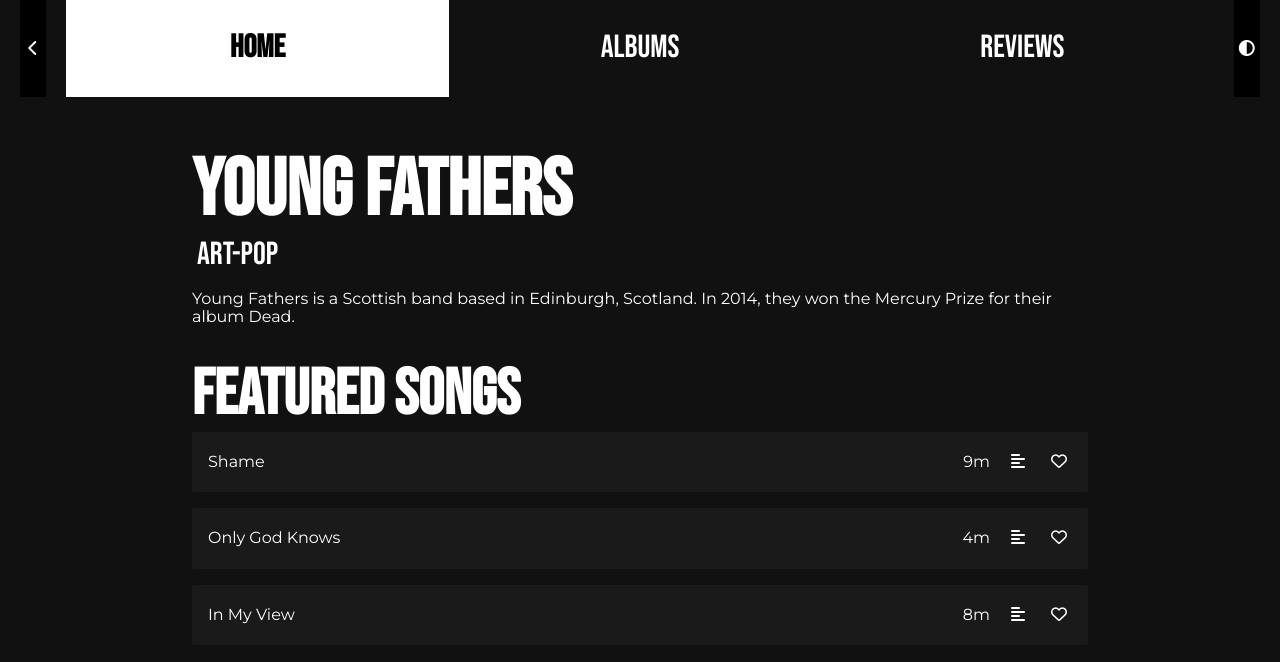
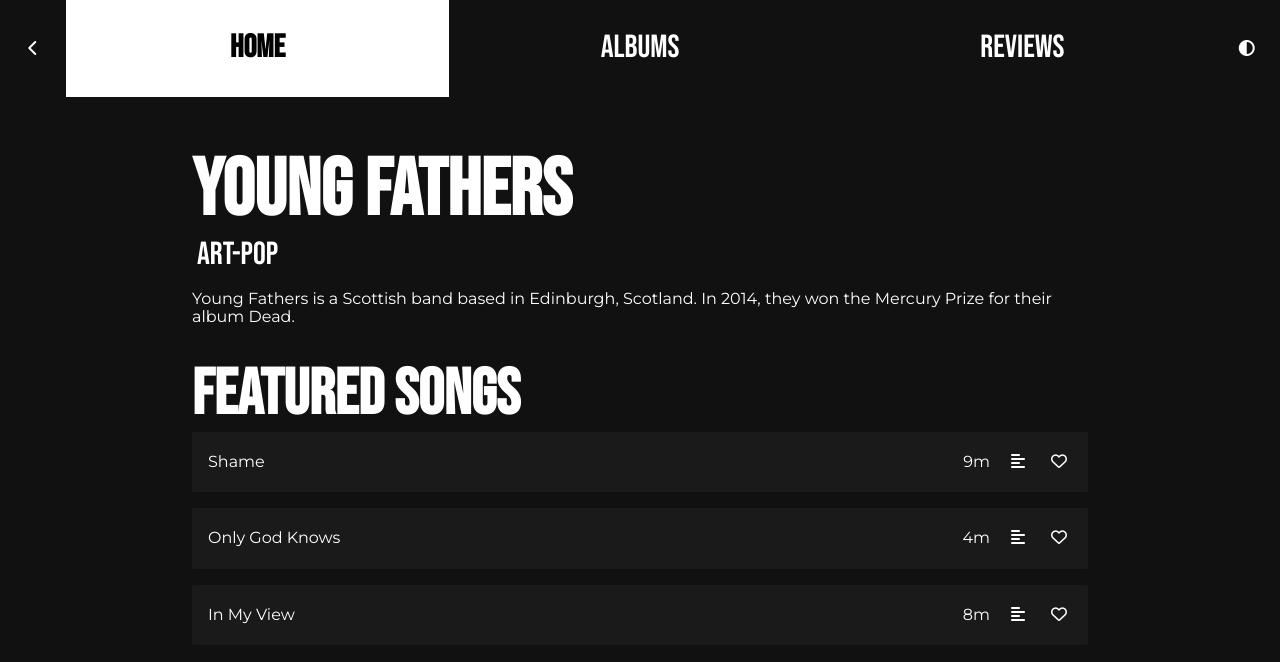
Before and after one commit to theduckfliesagain/react-music-app, a React app: page / in a window 1280 px wide. Shown: the top 662 px of the page. Built offline with nearby package versions, Linux system fonts and the light colour scheme.

Commit message:
fix btn background

```diff
--- a/src/layout/Navbar/styles.css
+++ b/src/layout/Navbar/styles.css
@@ -9,9 +9,9 @@
     margin: 0 20px;
     border: none;
     outline: none;
-    background-color: none;
+    background-color: inherit;
     cursor: pointer;
-    background-color: black;
+    /* background-color: black; */
     color: white;
 }
 
```
